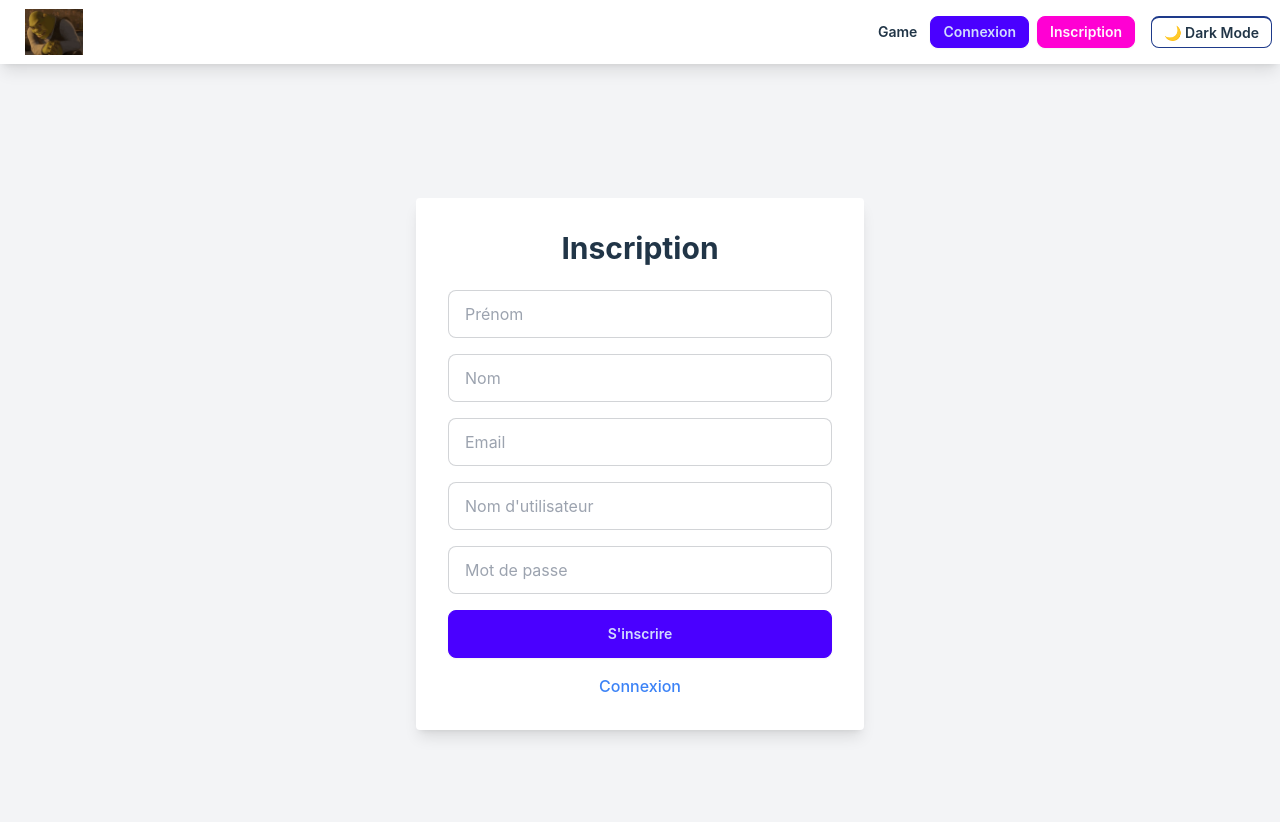
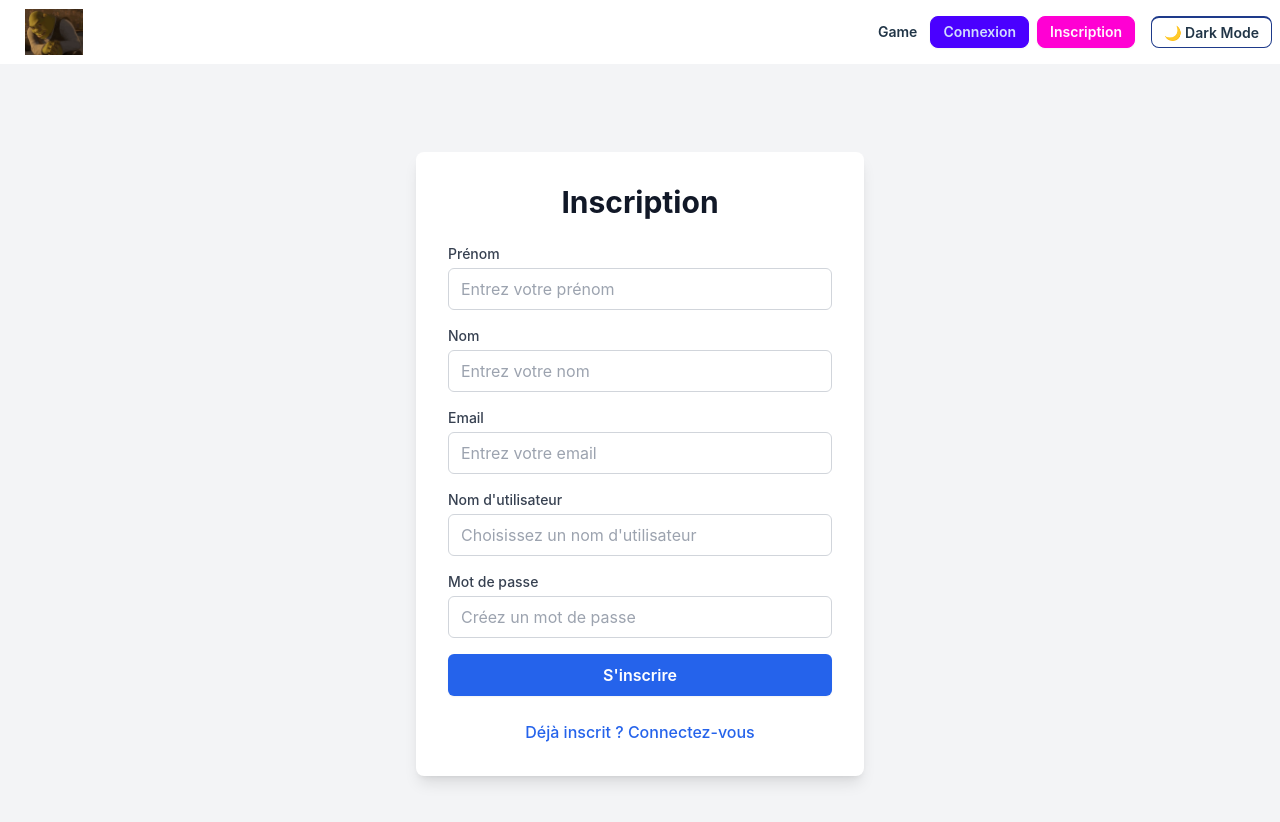
Before and after one commit to Azroph/React-game, a React (Vite) app in the folder frontend/: page /register in a window 1280 px wide. Shown: the top 822 px of the page. Built offline with nearby package versions, Linux system fonts and the light colour scheme.

Commit message:
add darkmode

```diff
--- a/frontend/src/App.jsx
+++ b/frontend/src/App.jsx
@@ -10,14 +10,15 @@ import Dashboard from './Components/Dashboard';
 import PrivateRoute from './Components/PrivateRoute';
 import Home from './Components/Home';
 import Game from './Components/Game/Game';
-import StartGame from './Components/Game/StartGame'; // Nouveau composant à créer
+import StartGame from './Components/Game/StartGame';
 
 function App() {
   return (
     <AuthProvider>
       <Router>
-        <div className="min-h-screen bg-gray-100">
+        <div className="min-h-screen bg-gray-100 dark:bg-gray-900 transition-colors duration-200">
           <Navbar />
+          <main className="dark:text-gray-100">
             <Routes>
               <Route path="/" element={<Home />} />
               <Route path="/login" element={<LoginForm />} />
@@ -28,6 +29,7 @@ function App() {
                 <Route path="/game" element={<Game />} />
               </Route>
             </Routes>
+          </main>
         </div>
       </Router>
     </AuthProvider>
--- a/frontend/src/Components/LoginForm.jsx
+++ b/frontend/src/Components/LoginForm.jsx
@@ -49,13 +49,13 @@ const LoginForm = () => {
     };
 
     return (
-        <div className="hero min-h-screen bg-base-200">
+        <div className="hero min-h-screen bg-gray-100 dark:bg-gray-900 transition-colors duration-200">
             <div className="hero-content flex-col lg:flex-row-reverse">
                 <div className="text-center lg:text-left">
-                    <h1 className="text-5xl font-bold">Connexion</h1>
-                    <p className="py-6">Connectez-vous pour accéder à votre espace personnel.</p>
+                    <h1 className="text-5xl font-bold dark:text-white">Connexion</h1>
+                    <p className="py-6 dark:text-gray-300">Connectez-vous pour accéder à votre espace personnel.</p>
                 </div>
-                <div className="card flex-shrink-0 w-full max-w-sm shadow-2xl bg-base-100">
+                <div className="card flex-shrink-0 w-full max-w-sm shadow-2xl bg-white dark:bg-gray-800">
                     <div className="card-body">
                         <Formik
                             initialValues={{ email: '', password: '' }}
@@ -66,37 +66,46 @@ const LoginForm = () => {
                                 <Form>
                                     <div className="form-control">
                                         <label className="label">
-                                            <span className="label-text">Email</span>
+                                            <span className="label-text dark:text-gray-200">Email</span>
                                         </label>
                                         <Field
                                             type="email"
                                             name="email"
                                             placeholder="email"
-                                            className="input input-bordered"
+                                            className="input input-bordered bg-white dark:bg-gray-700 dark:text-white dark:border-gray-600"
                                         />
                                         <ErrorMessage name="email" component="div" className="text-red-500 text-sm mt-1" />
                                     </div>
                                     <div className="form-control">
                                         <label className="label">
-                                            <span className="label-text">Mot de passe</span>
+                                            <span className="label-text dark:text-gray-200">Mot de passe</span>
                                         </label>
                                         <Field
                                             type="password"
                                             name="password"
                                             placeholder="mot de passe"
-                                            className="input input-bordered"
+                                            className="input input-bordered bg-white dark:bg-gray-700 dark:text-white dark:border-gray-600"
                                         />
                                         <ErrorMessage name="password" component="div" className="text-red-500 text-sm mt-1" />
                                     </div>
                                     {loginError && <div className="text-red-500 text-sm mb-4">{loginError}</div>}
                                     <div className="form-control mt-6">
-                                        <button className="btn btn-primary" type="submit" disabled={isSubmitting}>
+                                        <button
+                                            className="btn btn-primary dark:bg-blue-600 dark:hover:bg-blue-700 dark:text-white"
+                                            type="submit"
+                                            disabled={isSubmitting}
+                                        >
                                             {isSubmitting ? 'Connexion...' : 'Connexion'}
                                         </button>
                                     </div>
                                 </Form>
                             )}
                         </Formik>
+                        <div className="mt-4 text-center">
+                            <Link to="/register" className="text-blue-500 hover:underline dark:text-blue-400">
+                                Pas encore de compte ? Inscrivez-vous
+                            </Link>
+                        </div>
                     </div>
                 </div>
             </div>
--- a/frontend/src/Components/RegisterForm.jsx
+++ b/frontend/src/Components/RegisterForm.jsx
@@ -1,10 +1,11 @@
-import React from 'react';
+import React, { useState } from 'react';
 import { useNavigate, Link } from 'react-router-dom';
 import { Formik, Form, Field, ErrorMessage } from 'formik';
 import * as Yup from 'yup';
 
-const Signup = () => {
+const RegisterForm = () => {
     const navigate = useNavigate();
+    const [error, setError] = useState('');
 
     const validationSchema = Yup.object({
         firstName: Yup.string().required('Le prénom est requis'),
@@ -33,87 +34,143 @@ const Signup = () => {
             const data = await response.json();
 
             if (response.ok) {
-        // Rediriger directement vers la page de connexion sans vérification
                 navigate('/login');
             } else {
-        alert(data.error || 'Une erreur est survenue lors de l\'inscription');
+                setError(data.error || 'Une erreur est survenue lors de l\'inscription');
             }
         } catch (error) {
             console.error('Erreur lors de la requête:', error);
-      alert('Erreur lors de l\'inscription. Veuillez réessayer.');
+            setError('Erreur lors de l\'inscription. Veuillez réessayer.');
         } finally {
             setSubmitting(false);
         }
     };
 
     return (
-    <div className="flex flex-col justify-center items-center h-screen">
-      <div className="w-full max-w-md p-8 bg-white rounded shadow-lg">
+        <div className="flex flex-col justify-center items-center min-h-screen bg-gray-100 dark:bg-gray-900 transition-colors duration-200 py-8">
+            <div className="w-full max-w-md p-8 bg-white dark:bg-gray-800 rounded-lg shadow-lg">
                 <Formik
                     initialValues={{ firstName: '', lastName: '', email: '', username: '', password: '' }}
                     validationSchema={validationSchema}
                     onSubmit={handleSubmit}
                 >
                     {({ isSubmitting }) => (
-            <Form>
-              <h2 className="text-3xl font-bold mb-6 text-center">Inscription</h2>
-              <div className="mb-4">
+                        <Form className="space-y-4">
+                            <h2 className="text-3xl font-bold mb-6 text-center text-gray-900 dark:text-white">
+                                Inscription
+                            </h2>
+
+                            <div>
+                                <label htmlFor="firstName" className="text-left block text-sm font-medium text-gray-700 dark:text-gray-300 mb-1">
+                                    Prénom
+                                </label>
                                 <Field
                                     type="text"
                                     name="firstName"
-                  placeholder="Prénom"
-                  className="input input-bordered w-full"
+                                    id="firstName"
+                                    className="w-full px-3 py-2 rounded-md border border-gray-300 dark:border-gray-600
+                                             bg-white dark:bg-gray-700 text-gray-900 dark:text-white
+                                             focus:ring-2 focus:ring-blue-500 dark:focus:ring-blue-400 focus:border-transparent"
+                                    placeholder="Entrez votre prénom"
                                 />
-                <ErrorMessage name="firstName" component="div" className="text-red-600" />
+                                <ErrorMessage name="firstName" component="div" className="mt-1 text-sm text-red-600 dark:text-red-400" />
                             </div>
-              <div className="mb-4">
+
+                            <div>
+                                <label htmlFor="lastName" className="text-left block text-sm font-medium text-gray-700 dark:text-gray-300 mb-1">
+                                    Nom
+                                </label>
                                 <Field
                                     type="text"
                                     name="lastName"
-                  placeholder="Nom"
-                  className="input input-bordered w-full"
+                                    id="lastName"
+                                    className="w-full px-3 py-2 rounded-md border border-gray-300 dark:border-gray-600
+                                             bg-white dark:bg-gray-700 text-gray-900 dark:text-white
+                                             focus:ring-2 focus:ring-blue-500 dark:focus:ring-blue-400 focus:border-transparent"
+                                    placeholder="Entrez votre nom"
                                 />
-                <ErrorMessage name="lastName" component="div" className="text-red-600" />
+                                <ErrorMessage name="lastName" component="div" className="mt-1 text-sm text-red-600 dark:text-red-400" />
                             </div>
-              <div className="mb-4">
+
+                            <div>
+                                <label htmlFor="email" className="text-left block text-sm font-medium text-gray-700 dark:text-gray-300 mb-1">
+                                    Email
+                                </label>
                                 <Field
                                     type="email"
                                     name="email"
-                  placeholder="Email"
-                  className="input input-bordered w-full"
+                                    id="email"
+                                    className="w-full px-3 py-2 rounded-md border border-gray-300 dark:border-gray-600
+                                             bg-white dark:bg-gray-700 text-gray-900 dark:text-white
+                                             focus:ring-2 focus:ring-blue-500 dark:focus:ring-blue-400 focus:border-transparent"
+                                    placeholder="Entrez votre email"
                                 />
-                <ErrorMessage name="email" component="div" className="text-red-600" />
+                                <ErrorMessage name="email" component="div" className="mt-1 text-sm text-red-600 dark:text-red-400" />
                             </div>
-              <div className="mb-4">
+
+                            <div>
+                                <label htmlFor="username" className="text-left block text-sm font-medium text-gray-700 dark:text-gray-300 mb-1">
+                                    Nom d'utilisateur
+                                </label>
                                 <Field
                                     type="text"
                                     name="username"
-                  placeholder="Nom d'utilisateur"
-                  className="input input-bordered w-full"
+                                    id="username"
+                                    className="w-full px-3 py-2 rounded-md border border-gray-300 dark:border-gray-600
+                                             bg-white dark:bg-gray-700 text-gray-900 dark:text-white
+                                             focus:ring-2 focus:ring-blue-500 dark:focus:ring-blue-400 focus:border-transparent"
+                                    placeholder="Choisissez un nom d'utilisateur"
                                 />
-                <ErrorMessage name="username" component="div" className="text-red-600" />
+                                <ErrorMessage name="username" component="div" className="mt-1 text-sm text-red-600 dark:text-red-400" />
                             </div>
-              <div className="mb-4">
+
+                            <div>
+                                <label htmlFor="password" className=" text-left block text-sm font-medium text-gray-700 dark:text-gray-300 mb-1">
+                                    Mot de passe
+                                </label>
                                 <Field
                                     type="password"
                                     name="password"
-                  placeholder="Mot de passe"
-                  className="input input-bordered w-full"
+                                    id="password"
+                                    className="w-full px-3 py-2 rounded-md border border-gray-300 dark:border-gray-600
+                                             bg-white dark:bg-gray-700 text-gray-900 dark:text-white
+                                             focus:ring-2 focus:ring-blue-500 dark:focus:ring-blue-400 focus:border-transparent"
+                                    placeholder="Créez un mot de passe"
                                 />
-                <ErrorMessage name="password" component="div" className="text-red-600" />
+                                <ErrorMessage name="password" component="div" className="mt-1 text-sm text-red-600 dark:text-red-400" />
                             </div>
-              <button type="submit" className="btn btn-primary w-full" disabled={isSubmitting}>
+
+                            {error && (
+                                <div className="text-red-600 dark:text-red-400 text-sm text-center">
+                                    {error}
+                                </div>
+                            )}
+
+                            <button
+                                type="submit"
+                                disabled={isSubmitting}
+                                className="w-full py-2 px-4 bg-blue-600 hover:bg-blue-700 dark:bg-blue-500 dark:hover:bg-blue-600
+                                         text-white font-semibold rounded-md shadow-sm transition-colors duration-200
+                                         focus:outline-none focus:ring-2 focus:ring-offset-2 focus:ring-blue-500
+                                         disabled:opacity-50 disabled:cursor-not-allowed"
+                            >
                                 {isSubmitting ? 'Inscription en cours...' : 'S\'inscrire'}
                             </button>
                         </Form>
                     )}
                 </Formik>
-        <div className="mt-4 text-center">
-          <Link to="/login" className="text-blue-500 hover:underline">Connexion</Link>
+
+                <div className="mt-6 text-center">
+                    <Link
+                        to="/login"
+                        className="text-blue-600 dark:text-blue-400 hover:underline font-medium"
+                    >
+                        Déjà inscrit ? Connectez-vous
+                    </Link>
                 </div>
             </div>
         </div>
     );
 };
 
-export default Signup;
+export default RegisterForm;
```
Also changed, not shown: frontend/src/Components/Game/StartGame.jsx (+31 -10 lines), frontend/src/Components/Home.jsx (+11 -4 lines). Lines whose indentation alone changed are shown as unchanged.
